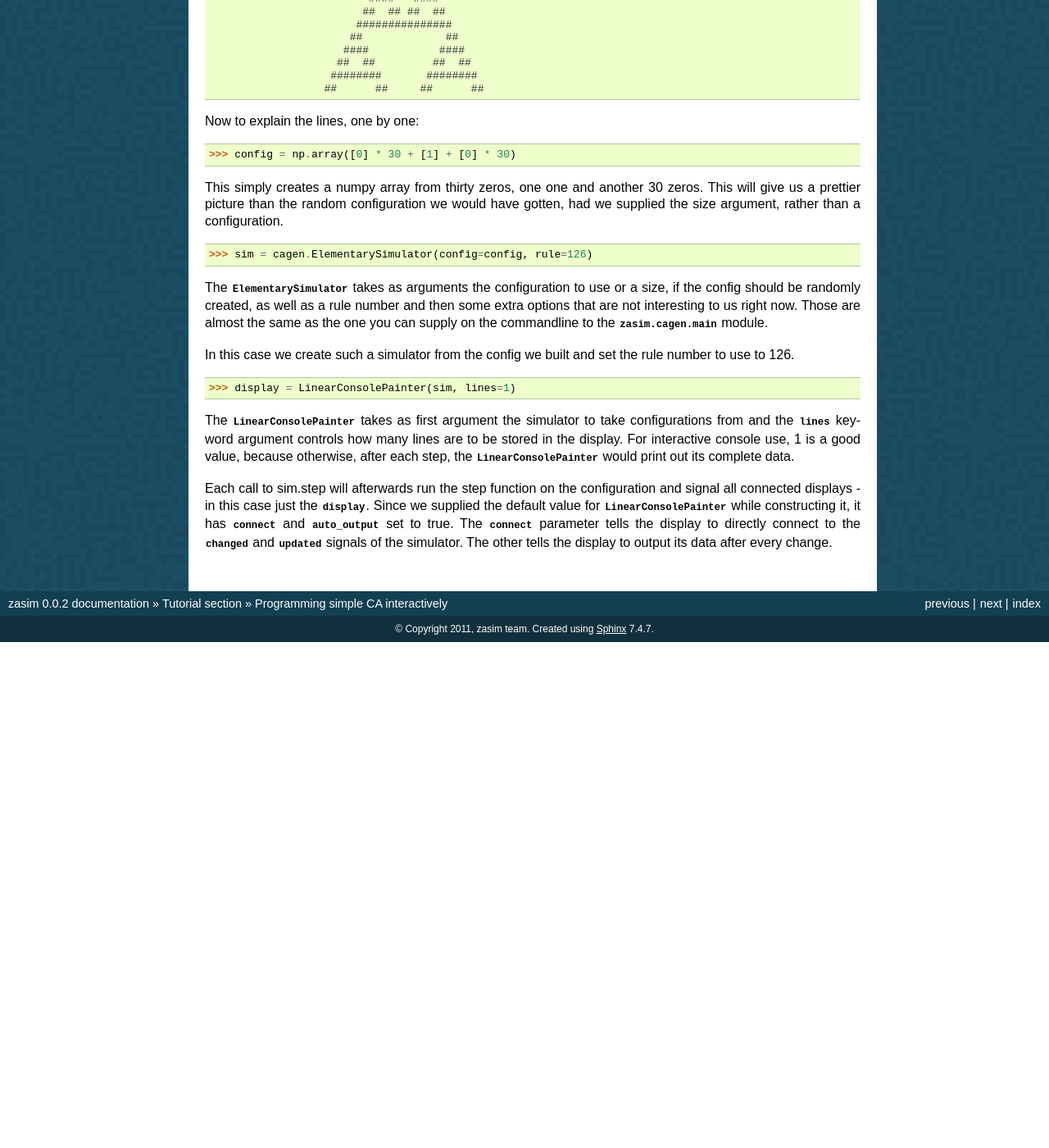
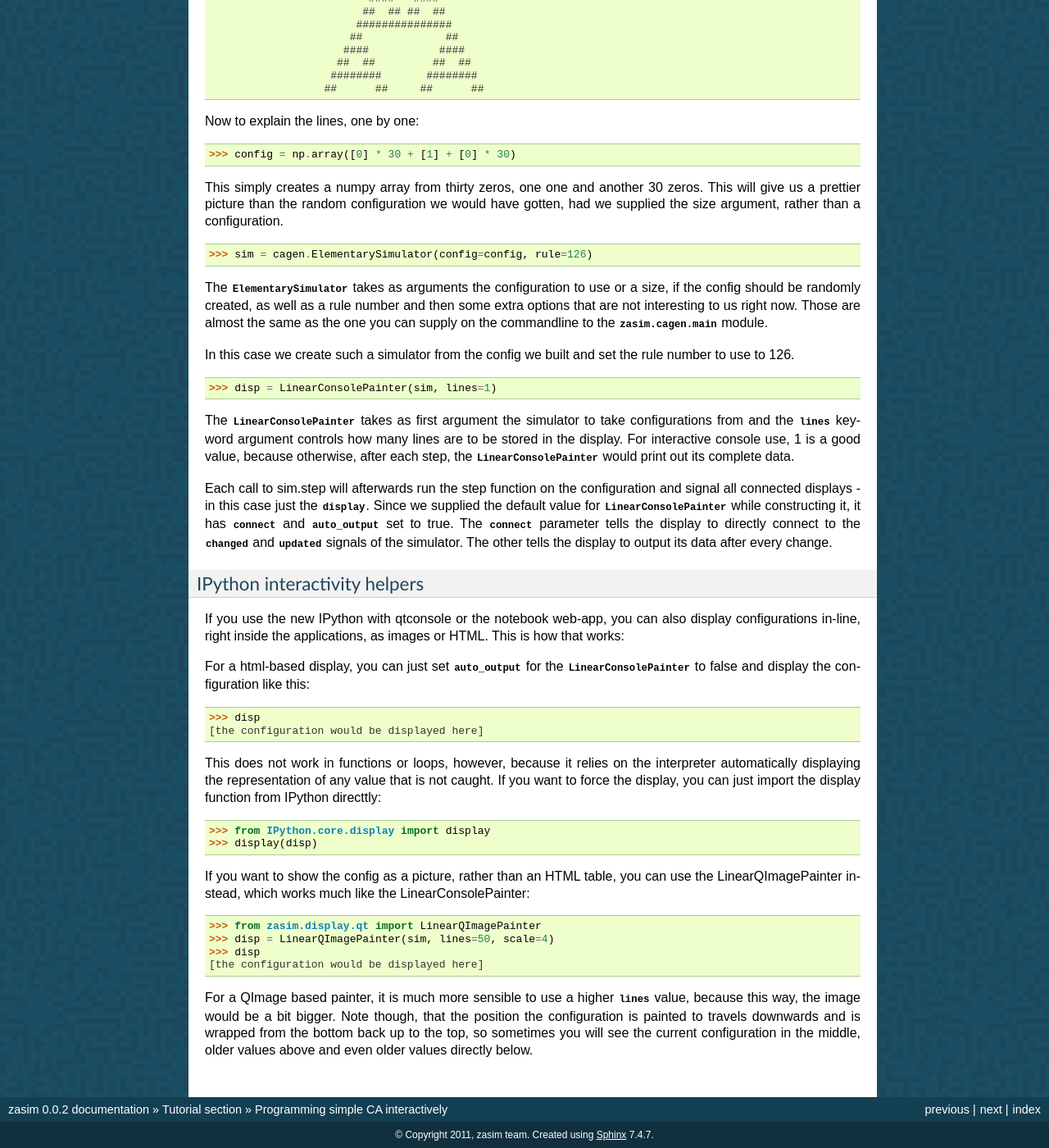
Before and after one commit to timo/zasim, a Sphinx documentation site: the page built from docs/tutorial/coding_simple_ca.rst, in a window 1280 px wide and 1400 px high, scrolled down 1161 px. Shown: the whole window at 82% size. Built offline with Sphinx 7.4.7, drawn with Linux system fonts in a browser that asks for light colours; formulas are drawn with MathJax 3; pages that are not in the unit, such as notebooks, are missing from menus; before the commit the page ends 1944 px from its top, so only the background shows below that; some of the changed text lies outside the part shown.

Commit message:
a section on the IPython rich console support

```diff
--- a/docs/tutorial/coding_simple_ca.rst
+++ b/docs/tutorial/coding_simple_ca.rst
@@ -65,7 +65,7 @@ of zeros. The code looks like this:
 
     >>> config = np.array([0] * 30 + [1] + [0] * 30)
     >>> sim = cagen.ElementarySimulator(config=config, rule=126)
-    >>> display = LinearConsolePainter(sim, lines=1)
+    >>> disp = LinearConsolePainter(sim, lines=1)
                                   #
     >>> sim.step()
                                  ###
@@ -115,7 +115,7 @@ the rule number to use to 126.
 
 ::
 
-    >>> display = LinearConsolePainter(sim, lines=1)
+    >>> disp = LinearConsolePainter(sim, lines=1)
 
 The `~zasim.display.console.LinearConsolePainter` takes as first argument
 the simulator to take configurations from and the `lines` keyword argument
@@ -131,3 +131,40 @@ case just the `display`. Since we supplied the default value for
 to directly connect to the `~zasim.simulator.Simulator.changed` and
 `~zasim.simulator.Simulator.updated` signals of the simulator. The other
 tells the display to output its data after every change.
+
+IPython interactivity helpers
+^^^^^^^^^^^^^^^^^^^^^^^^^^^^^
+
+If you use the new IPython with qtconsole or the notebook web-app, you can
+also display configurations in-line, right inside the applications, as
+images or HTML. This is how that works:
+
+For a html-based display, you can just set `auto_output` for the
+`LinearConsolePainter` to false and display the configuration like this::
+
+    >>> disp
+    [the configuration would be displayed here]
+
+This does not work in functions or loops, however, because it relies on the
+interpreter automatically displaying the representation of any value that
+is not caught. If you want to force the display, you can just import the
+display function from IPython directtly::
+
+    >>> from IPython.core.display import display
+    >>> display(disp)
+
+If you want to show the config as a picture, rather than an HTML table,
+you can use the LinearQImagePainter instead, which works much like the
+LinearConsolePainter::
+
+    >>> from zasim.display.qt import LinearQImagePainter
+    >>> disp = LinearQImagePainter(sim, lines=50, scale=4)
+    >>> disp
+    [the configuration would be displayed here]
+
+For a QImage based painter, it is much more sensible to use a higher
+`lines` value, because this way, the image would be a bit bigger. Note
+though, that the position the configuration is painted to travels downwards
+and is wrapped from the bottom back up to the top, so sometimes you will
+see the current configuration in the middle, older values above and even
+older values directly below.
```
Also changed, not shown: other parts of docs/tutorial/coding_simple_ca.rst (+2 -2 lines).
